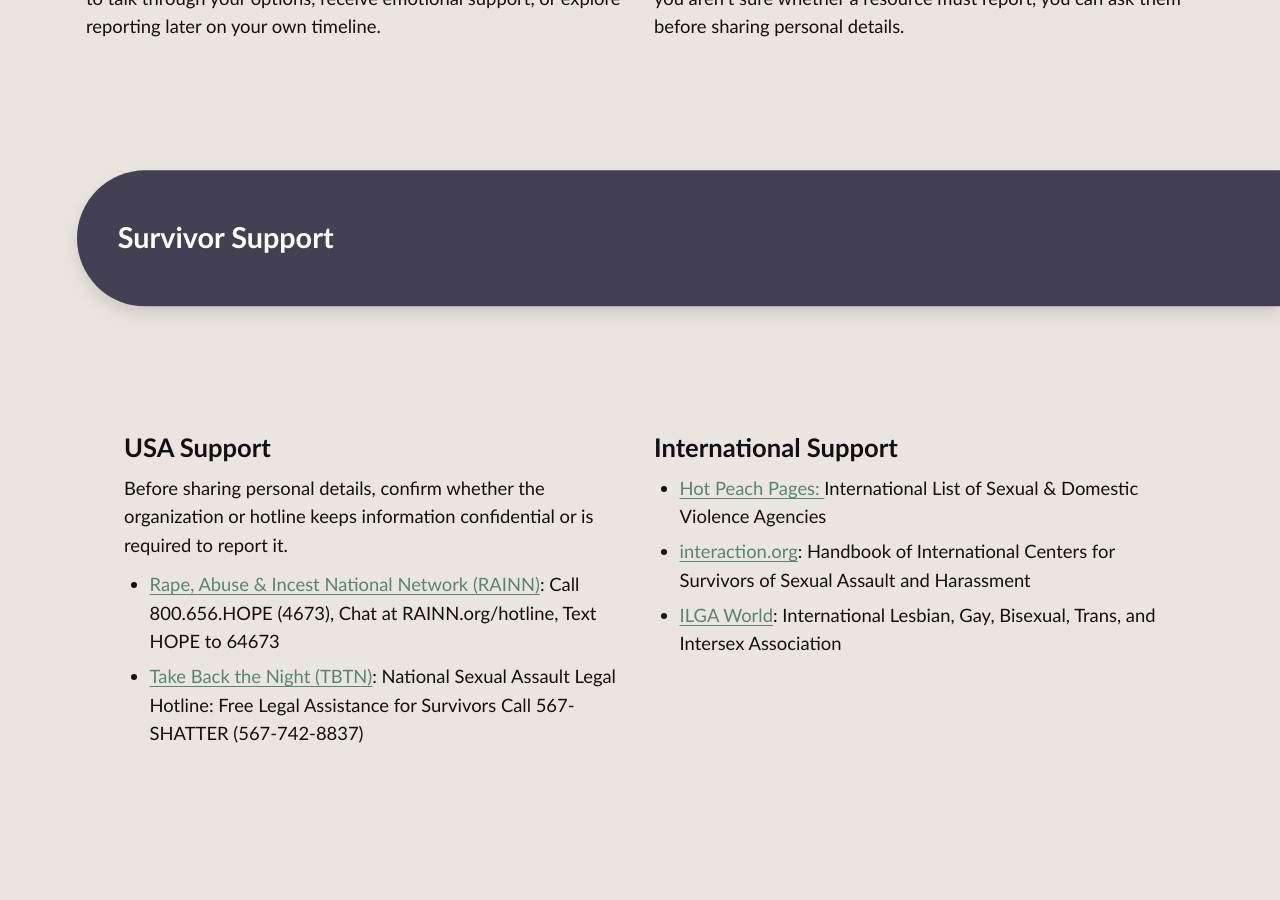
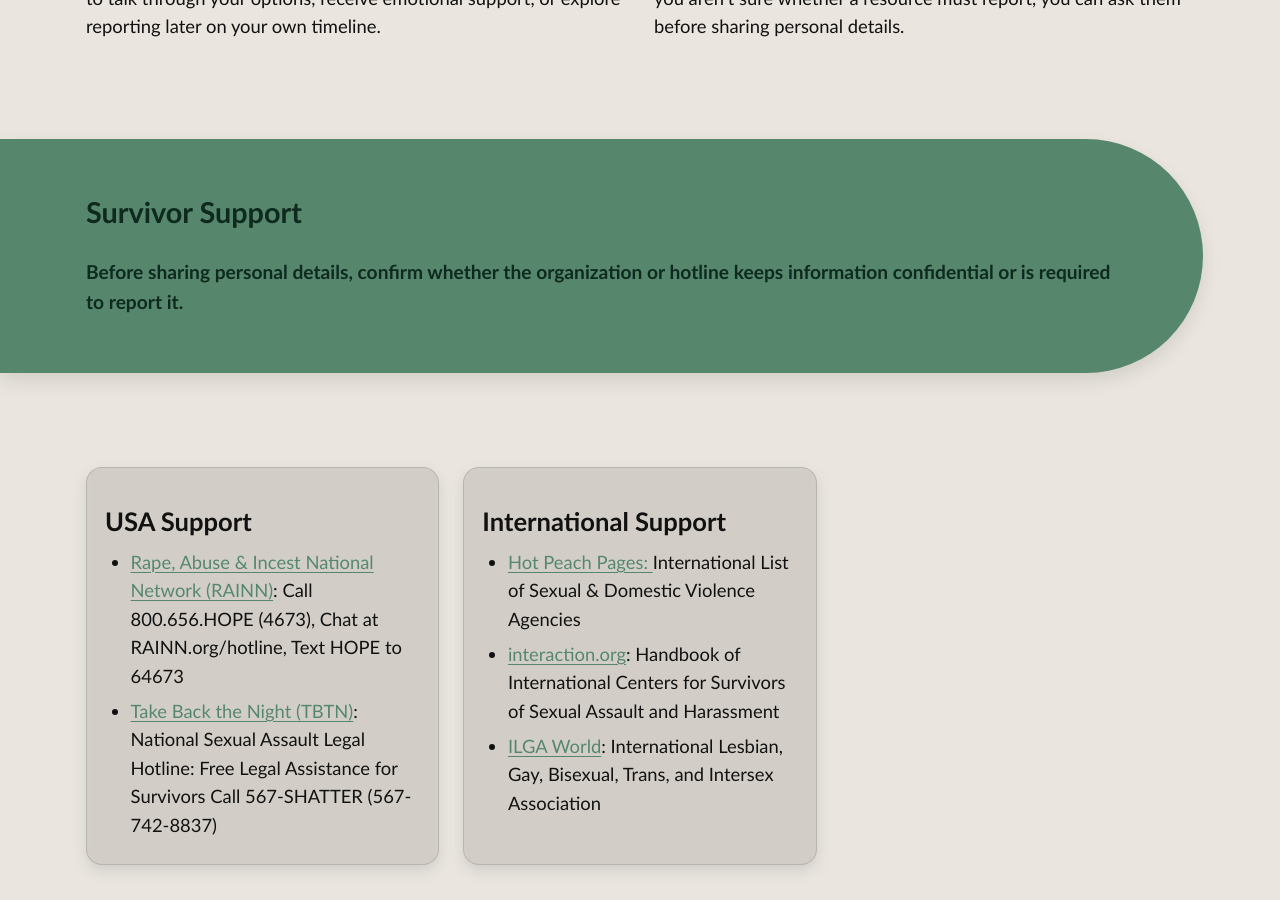
Before and after one commit to AnthroSafetyWarrior/GoldenTrowelProject, a Jekyll site: the page built from _pages/support.html, in a window 1280 px wide and 900 px high, scrolled down 2200 px. Built offline with Jekyll 4.4.1, drawn with Linux system fonts in a browser that asks for light colours.

Commit message:
updating name

```diff
--- a/_pages/support.html
+++ b/_pages/support.html
@@ -99,24 +99,28 @@
 
 
 <!-- 4) SUPPORT — consistent grid utility -->
-<section class="section">
-<h2 class="pillhead pill--slate pill--clip-right">Survivor Support</h2>
+<section class="pillband pill--sage pill--clip-left pill--tight">
+ <div class="section">
+  <h2>Survivor Support</h2>
+<p class="lede">Before sharing personal details, confirm whether the organization or hotline keeps information confidential or is required to report it.</p>
+ </div>
+</section>
+
 
   <section class="section">
-  <div class="split-equal">
-    <div class="col">
+ <div class="pill-grid">
+    <article class="card card--glass">
     <!-- CONFIDENTIAL -->
       <h3><strong>USA Support</strong></h3>
-<p class="lede">Before sharing personal details, confirm whether the organization or hotline keeps information confidential or is required to report it.</p>
 <ul>
 <li><a href="https://rainn.org/"  target="_blank"
      rel="noopener noreferrer">Rape, Abuse & Incest National Network (RAINN)</a>: Call 800.656.HOPE (4673), Chat at RAINN.org/hotline, Text HOPE to 64673</li>
 <li><a href="https://takebackthenight.org/"  target="_blank"
      rel="noopener noreferrer">Take Back the Night (TBTN)</a>: National Sexual Assault Legal Hotline: Free Legal Assistance for Survivors Call 567-SHATTER (567-742-8837)</li>
 </ul>
-</div>
+</article>
 
-    <div class="col">
+   <article class="card card--glass">
       <h3><strong>International Support</strong></h3>
 <ul>
 <li><a href="https://www.hotpeachpages.net/a/countries.html"  target="_blank"
@@ -128,12 +132,13 @@
 </ul>
 </div>
 </div>
-</section>
+</article>
 
 
 
-<section class="section" aria-labelledby="survivor-support-title">
-  <h2 class="pillhead pill--slate pill--clip-right" id="survivor-support-title">Survivor Support</h2>
+<section class="pillband pill--soil pill--clip-left pill--tight">
+ <div class="section">
+  <h2>Survivor Support</h2>
   <div class="pill-grid" style="margin-top:.6rem;">
     <article class="card card--glass">
       <h3>Academic Accommodations</h3>
```
